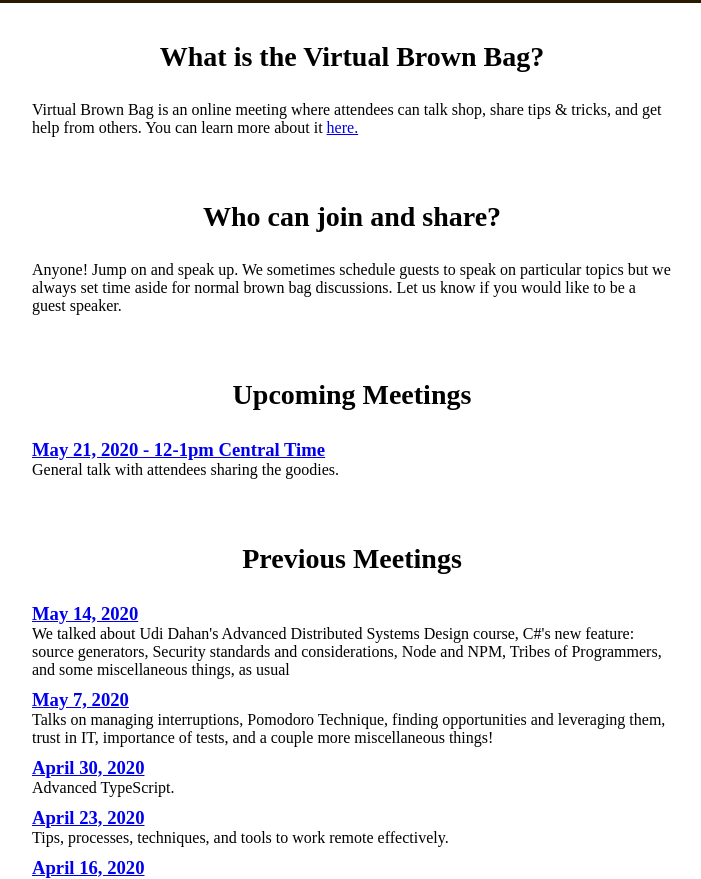
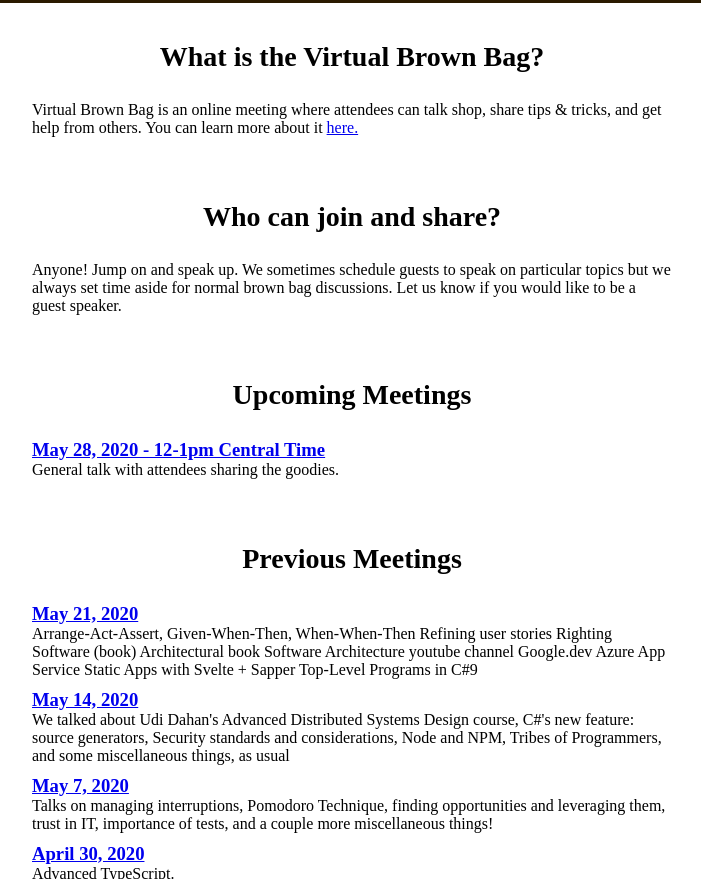
Before and after one commit to virtualbrownbag/virtualbrownbag.github.io, a website: page index.html in a window 1280 px wide. Shown: the part 412-1291 px from the top of the page, without its empty margins (298-999 px from the left). Drawn offline with Linux system fonts and the light colour scheme; a web font is replaced by a local one.

Commit message:
Add May 28  video link

```diff
--- a/index.html
+++ b/index.html
@@ -50,7 +50,7 @@
       <ol>
         <li>
           <h4>
-            <a href="https://join.skype.com/xhBzvYNiIM7O">May 21, 2020 - 12-1pm Central Time</a>
+            <a href="https://join.skype.com/xhBzvYNiIM7O">May 28, 2020 - 12-1pm Central Time</a>
           </h4>
           General talk with attendees sharing the goodies.
         </li>
@@ -60,6 +60,19 @@
     <section id="previous-meetings">
       <h3>Previous Meetings</h3>
       <ol>
+        <li>
+          <h4>
+            <a href="https://youtu.be/7-ghkCCgzQE">May 21, 2020</a>
+          </h4>
+          Arrange-Act-Assert, Given-When-Then, When-When-Then
+          Refining user stories
+          Righting Software (book)
+          Architectural book
+          Software Architecture youtube channel
+          Google.dev
+          Azure App Service Static Apps with Svelte + Sapper
+          Top-Level Programs in C#9
+        </li>
         <li>
           <h4>
             <a href="https://youtu.be/O6tk2VtNdaA">May 14, 2020</a>
```
